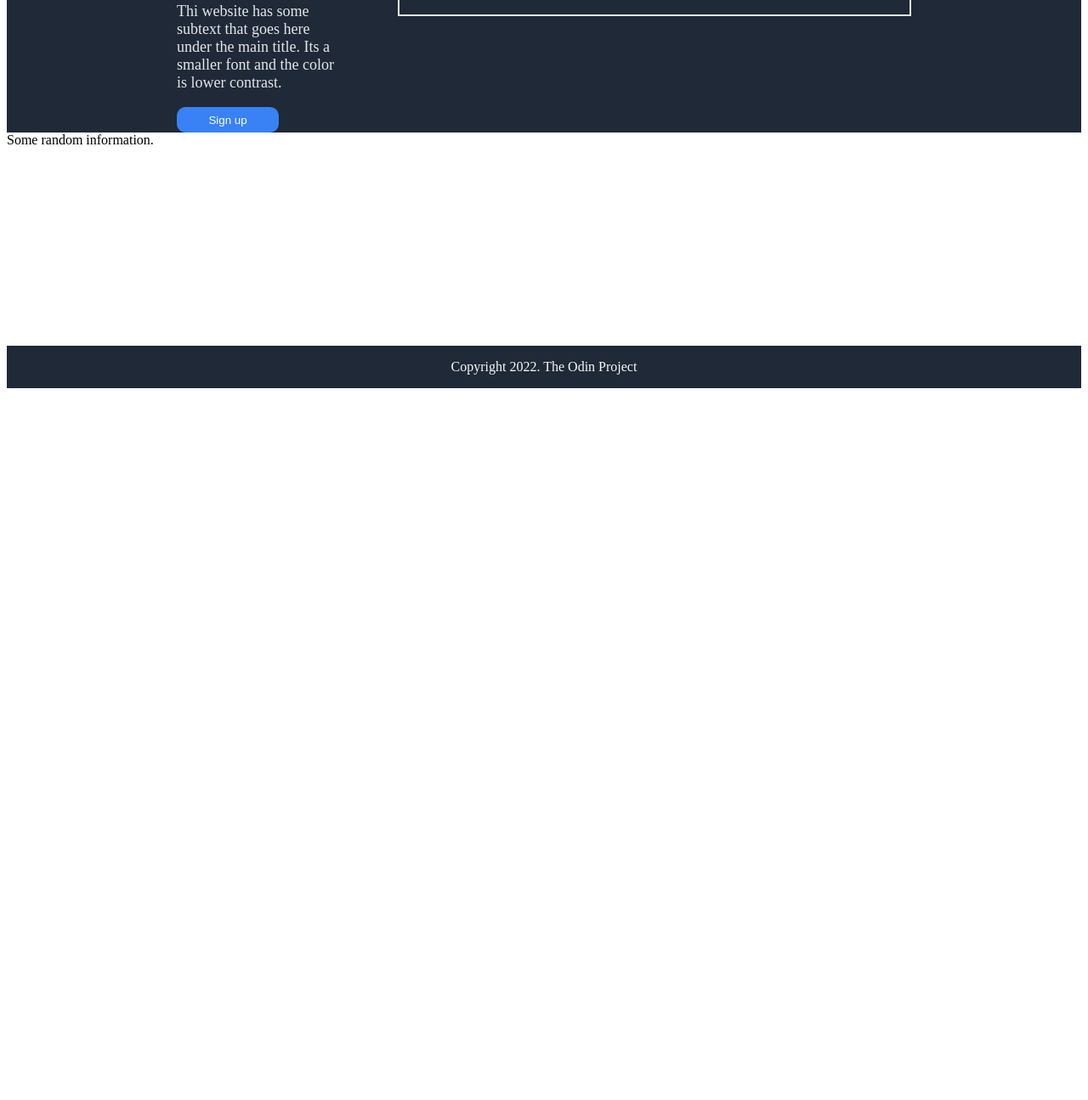
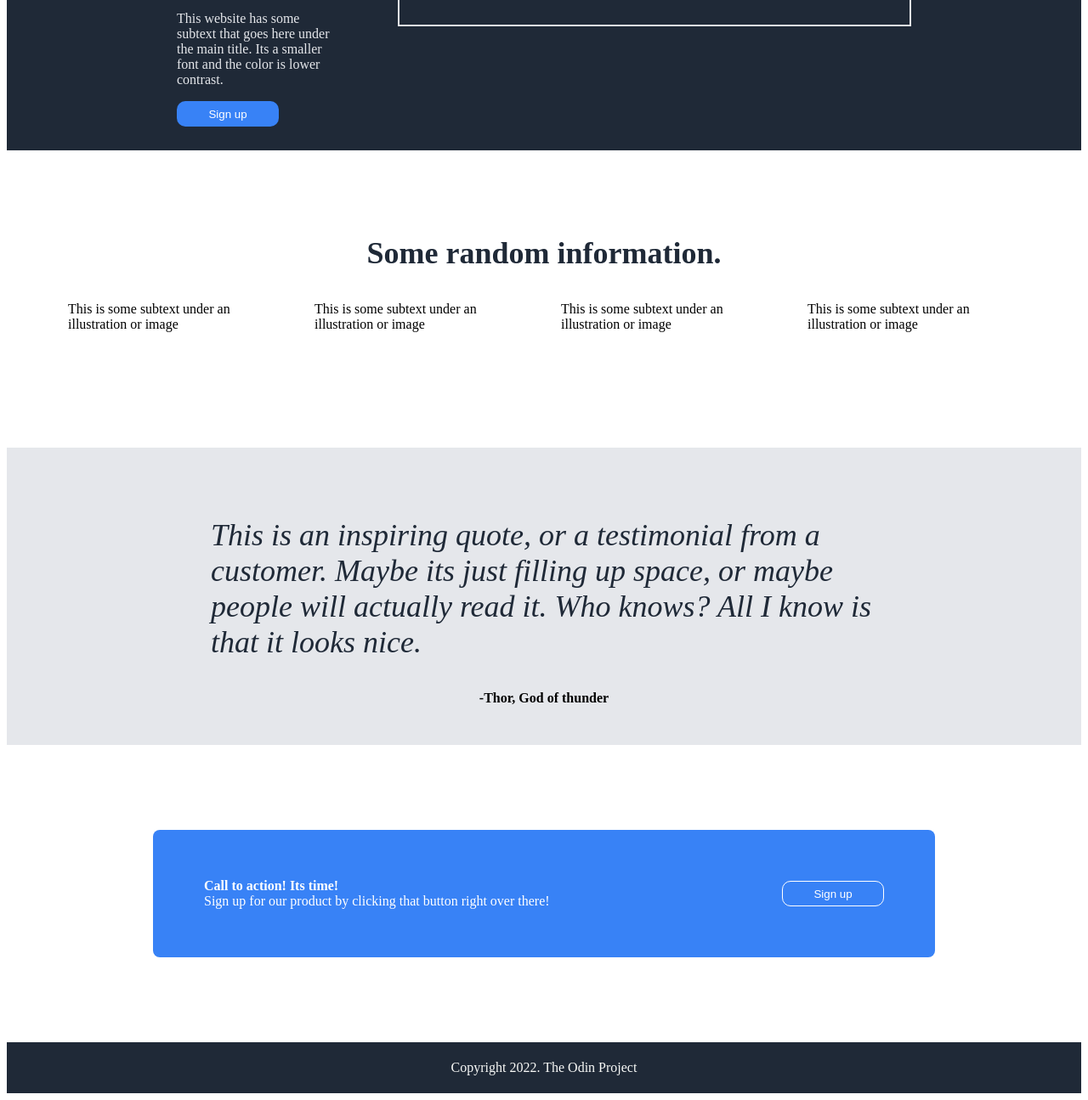
Before and after one commit to ahdrage/First-odin-project, a plain HTML site: page index.html in a window 1280 px wide. Shown: the part 351-1646 px from the top of the page at 85% size. Before the commit the page ends 816 px from the top, so only its background shows below. Drawn offline with Linux system fonts and the light colour scheme.

Commit message:
Added all sections. Still some issues

```diff
--- a/index.html
+++ b/index.html
@@ -10,30 +10,26 @@
     </head>
     <body>
 
-        <div class="header">
+        <header>
             <div class="logo">
                 Header logo
             </div>
 
-            <div class="menu">
-                <ul>
-                    <li><a href="#">header link one</a> </li>
-                    <li><a href="#">header link two</a> </li>
-                    <li><a href="#">header link three</a> </li>
-                </ul>
-            </div>
+            <nav>
+                <a href="#">header link one</a>
+                <a href="#">header link two</a>
+                <a href="#">header link three</a>
+            </nav>
 
-        </div>
-
-
+        </header>
 
         <div class="section1">
             <div class="sec1-left">
                 <h1>This website is awesome</h1>
-                <p>Thi website has some subtext that goes here under the main title.
+                <p>This website has some subtext that goes here under the main title.
                     Its a smaller font and the color is lower contrast.
                 </p>
-                <button>Sign up</button>
+                <button class="sec1">Sign up</button>
 
             </div>
 
@@ -46,18 +42,57 @@
             <div class="sec2-headline">    Some random information.
             </div>
 
+            <div class="sec2-container">
+                <div class="container">
+                    <div class="img-container"></div>
+                    <p>This is some subtext under an illustration or image</p>
+                </div>
+
+                <div class="container">
+                    <div class="img-container"></div>
+                    <p>This is some subtext under an illustration or image</p>
+                </div>
+
+                <div class="container">
+                    <div class="img-container"></div>
+                    <p>This is some subtext under an illustration or image</p>
+                </div>
+
+                <div class="container">
+                    <div class="img-container"></div>
+                    <p>This is some subtext under an illustration or image</p>
+                </div>
+
+            </div>
+
+
+
+        </div>
+
+        <div class="section3">
+            <blockquote>This is an inspiring quote, or a testimonial from a customer. Maybe its just filling up space, or maybe people will actually read it. Who knows? All I know is that it looks nice.
+
+            </blockquote>
+            <span style="font-weight: bold;color: black;">-Thor, God of thunder</span>
+        </div>
+
+
+        <div class="section4">
+            <div class="sec4-inner">
+                <div class="sec4-text">
+                    <span style="font-weight: bold;color: white;">  Call to action! Its time!</span>
+                    <span style="color: white;"> Sign up for our product by clicking that button right over there!</span>
+                    </div>
+                <button class="sec4">Sign up</button>
+            </div>
         </div>
 
 
 
+        <footer>
+            Copyright 2022. The Odin Project
+        </footer>
 
 
-
-        <div class="footer">
-            Copyright 2022. The Odin Project
-        </div>
-
-
-        <script src="" async defer></script>
     </body>
 </html>
--- a/style.css
+++ b/style.css
@@ -2,17 +2,16 @@
 body {
     display: flex;
     flex-direction: column;
-    height: 100vh;
+
 
 }
 
-.header {
+header {
     display: flex;
     background-color: #1F2937;
     justify-content: space-between;
     padding: 0 200px;
     height: 70px;
-
 }
 
 .logo {
@@ -20,16 +19,17 @@ body {
     font-size: 24px;
     display: flex;
     align-items: center;
-
 }
 
-.menu {
+nav {
     display: flex;
+    align-items: center;
+    gap: 15px;
+}
 
-    align-items: center;
-
-    color: #E5E7EB;
-
+nav a {
+    color: #f9faf8;
+    text-decoration: none;
 }
 
 h1 {
@@ -39,7 +39,7 @@ h1 {
     margin: 0px;
 }
 
-p {
+p:first-child {
     font-size: 18px;
     color: #E5E7EB;
 }
@@ -51,6 +51,15 @@ p {
     height: 400px;
     padding: 0 200px;
     padding-top: 50px;
+}
+
+button.sec1{
+    width: 120px;
+    background-color: #3882f6;
+    color: white;
+    border-radius: 10px;
+    border: 0px;
+    height: 30px;
 }
 
 .sec1-left{
@@ -72,40 +81,100 @@ p {
 
 .section2 {
     display: flex;
+    flex-direction: column;
+    justify-content: center;
+    align-items: center;
     background-color: white;
     color: black;
-    height: 300px;
+    height: 350px;
 }
 
-ul {
-    list-style: none;
+.sec2-headline {
+    font-size: 36px;
+    font-weight: 900;
+    color: #1f2937;
+    justify-content: center;
+}
+
+.sec2-container {
     display: flex;
-    gap: 10px;
-    justify-content: flex-end;
+    flex-direction: row;
+    justify-content: center;
+    align-items: center;
+}
+
+.container {
+    display: flex;
+    flex-direction: column;
+    width: 250px;
+    align-items: center;
+    padding: 20px;
+    margin: 0;
+    flex: auto;
+}
+
+.section3 {
+    height: 350px;
+    display: flex;
+    background-color: #E5E7EB;
+    justify-content: center;
+    align-items: center;
+    flex-direction: column;
+    flex-shrink: 0;
+}
+
+blockquote {
+    font-size: 36px;
+    font-weight: 100;
+    font-style: italic;
+    color: #1f2937;
+    padding: 0 200px;
+}
+
+.section4 {
+    height: 350px;
+    display: flex;
+    background-color: white;
+    justify-content: center;
+    align-items: center;
 
 }
 
-button {
+.sec4-inner {
+    display: flex;
+    flex-direction: row;
+    background-color: #3882f6;
+    width: 800px;
+    height: 150px;
+    justify-content: space-between;
+    align-items: center;
+    border-radius: 8px;
+    padding: 0 60px;
+
+}
+
+
+
+button.sec4{
     width: 120px;
     background-color: #3882f6;
     color: white;
     border-radius: 10px;
-    border: 0px;
+    border: solid 1px white;
     height: 30px    ;
 }
 
-a {
-    text-decoration: none;
-    color: #f9faf8
-
+.sec4-text {
+    display: flex;
+    flex-direction: column;
 }
 
-.footer {
+
+footer {
     background-color: #1F2937;
     display: flex;
     justify-content: center;
     align-items: center;
     color: #f9faf8;
     height: 60px;
-
 }
```
Also changed, not shown: image1.jpg (added), img/image1.jpg (added), 1 other file.
